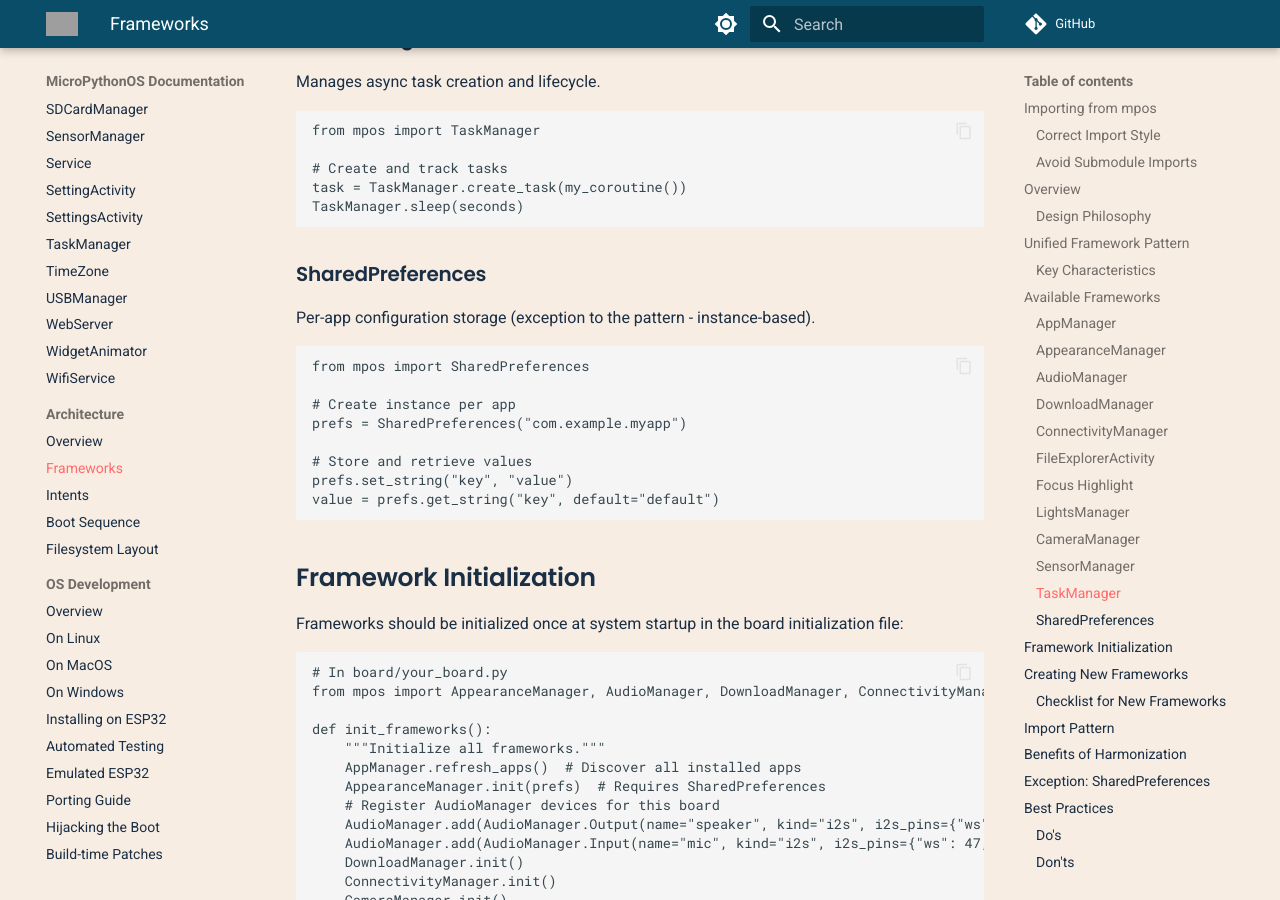
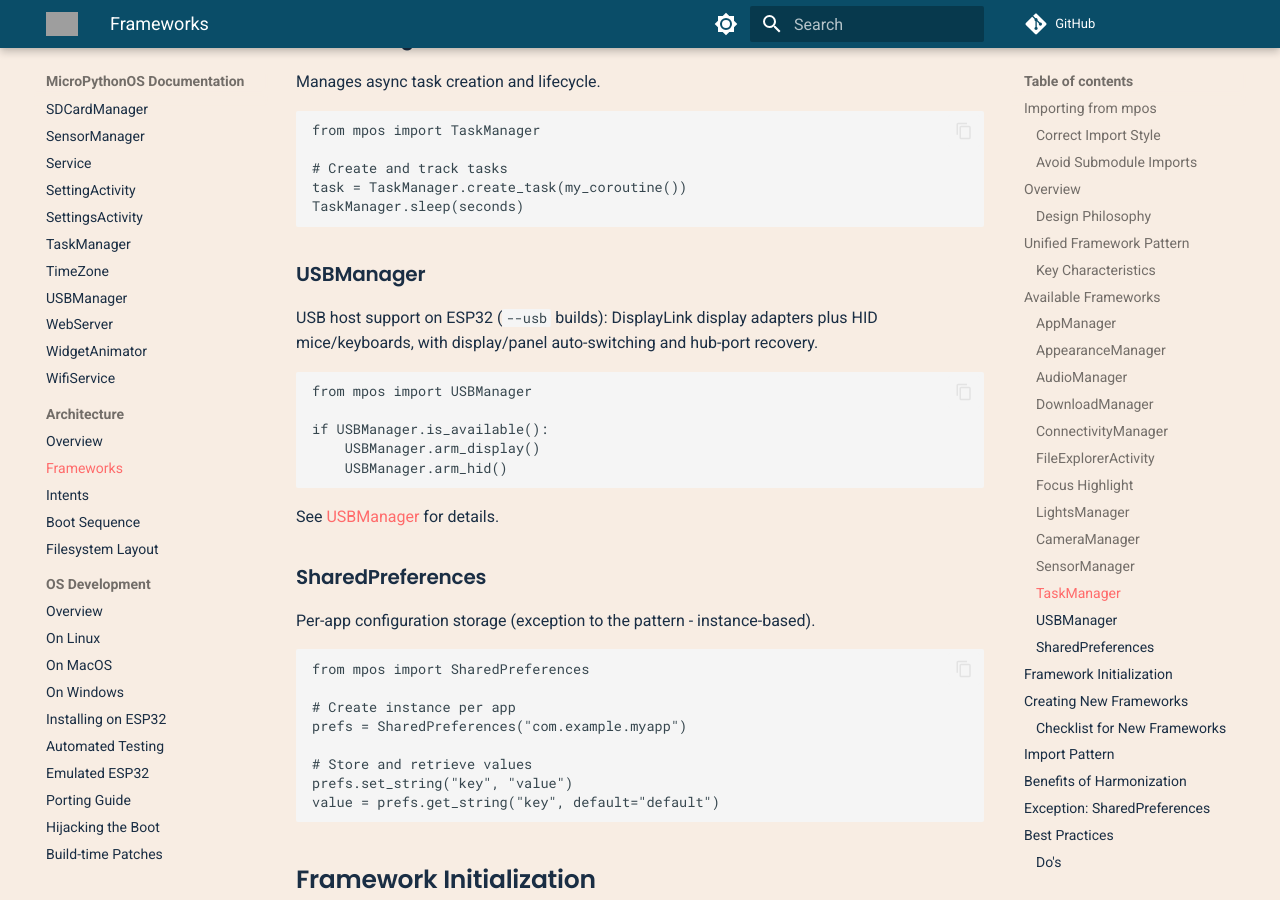
Before and after one commit to MicroPythonOS/docs, an MkDocs documentation site: the page built from docs/architecture/frameworks.md, in a window 1280 px wide and 900 px high, scrolled down 6263 px. Built offline with MkDocs 1.6.1 and Material for MkDocs 9.7.7, drawn with Linux system fonts in a browser that asks for light colours; comment, search, counter and statistics services are not loaded; grey boxes are pictures that could not be loaded.

Commit message:
usb: document port-exact HID skip, transient option, index entry

````diff
--- a/docs/architecture/frameworks.md
+++ b/docs/architecture/frameworks.md
@@ -279,6 +279,18 @@
 TaskManager.sleep(seconds)
 ```
 
+### USBManager
+USB host support on ESP32 (`--usb` builds): DisplayLink display adapters plus HID mice/keyboards, with display/panel auto-switching and hub-port recovery.
+
+```python
+from mpos import USBManager
+
+if USBManager.is_available():
+    USBManager.arm_display()
+    USBManager.arm_hid()
+```
+See [USBManager](../frameworks/usb-manager.md) for details.
+
 ### SharedPreferences
 Per-app configuration storage (exception to the pattern - instance-based).
 
````
Also changed, not shown: docs/frameworks/usb-manager.md (+6 -2 lines).
